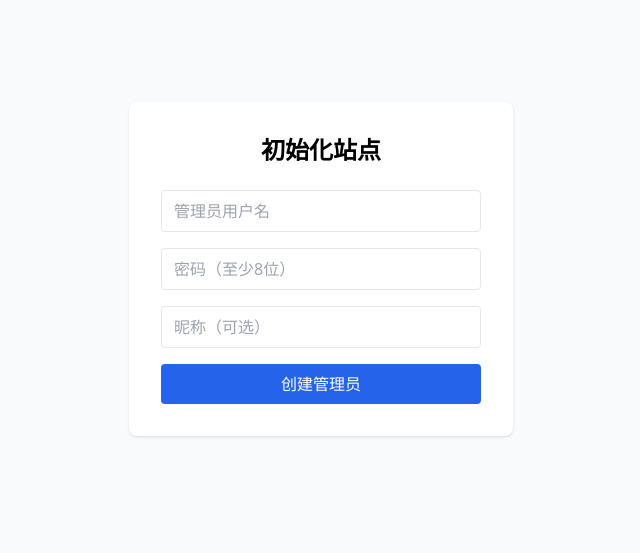
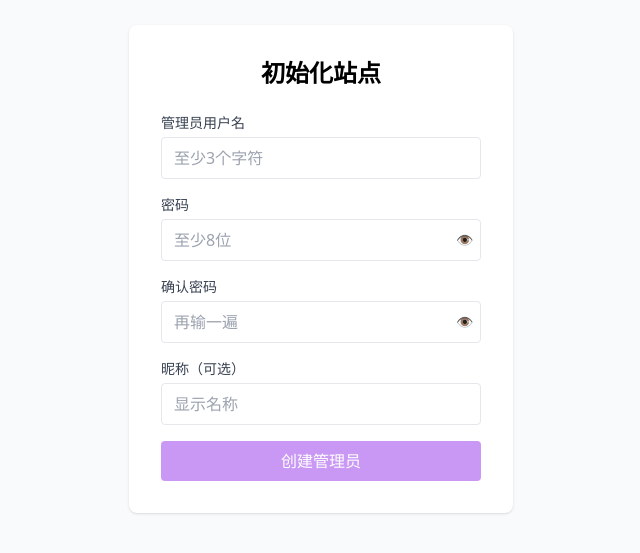
Before and after one commit to joy-cbo/shiguang, a Nuxt app: page /admin/setup in a window 1280 px wide. Shown: the part 131-684 px from the top of the page, without its empty margins (319-959 px from the left). Built offline with nearby package versions, Linux system fonts and the light colour scheme.

Commit message:
feat: setup 页面密码增强 — 二次确认 + 强度条 + 明文/非明文切换

```diff
--- a/pages/admin/setup.vue
+++ b/pages/admin/setup.vue
@@ -3,12 +3,52 @@
     <div class="w-full max-w-sm bg-white dark:bg-gray-800 rounded-lg shadow p-8">
       <h1 class="text-2xl font-bold text-center mb-6">初始化站点</h1>
       <form @submit.prevent="doSetup" class="space-y-4">
-        <input v-model="username" placeholder="管理员用户名" class="w-full border rounded px-3 py-2 dark:bg-gray-700 dark:border-gray-600" required />
-        <input v-model="password" type="password" placeholder="密码（至少8位）" class="w-full border rounded px-3 py-2 dark:bg-gray-700 dark:border-gray-600" required />
-        <input v-model="nickname" placeholder="昵称（可选）" class="w-full border rounded px-3 py-2 dark:bg-gray-700 dark:border-gray-600" />
+        <!-- 用户名 -->
+        <div>
+          <label class="block text-sm font-medium mb-1 text-gray-700 dark:text-gray-300">管理员用户名</label>
+          <input v-model="username" placeholder="至少3个字符" class="w-full border rounded px-3 py-2 dark:bg-gray-700 dark:border-gray-600" required />
+        </div>
+
+        <!-- 密码 -->
+        <div>
+          <label class="block text-sm font-medium mb-1 text-gray-700 dark:text-gray-300">密码</label>
+          <div class="relative">
+            <input :type="showPwd ? 'text' : 'password'" v-model="password" placeholder="至少8位" class="w-full border rounded px-3 py-2 pr-10 dark:bg-gray-700 dark:border-gray-600" required @input="checkStrength" />
+            <button type="button" @click="showPwd = !showPwd" class="absolute right-2 top-1/2 -translate-y-1/2 text-gray-400 hover:text-gray-600 text-sm">
+              {{ showPwd ? '🙈' : '👁' }}
+            </button>
+          </div>
+          <!-- 密码强度 -->
+          <div v-if="password" class="mt-1">
+            <div class="flex gap-1 mb-1">
+              <div v-for="i in 4" :key="i" class="h-1 flex-1 rounded" :class="strengthBarClass(i)" />
+            </div>
+            <p class="text-xs" :class="strengthColor">{{ strengthText }}</p>
+          </div>
+        </div>
+
+        <!-- 确认密码 -->
+        <div>
+          <label class="block text-sm font-medium mb-1 text-gray-700 dark:text-gray-300">确认密码</label>
+          <div class="relative">
+            <input :type="showConfirm ? 'text' : 'password'" v-model="confirmPwd" placeholder="再输一遍" class="w-full border rounded px-3 py-2 pr-10 dark:bg-gray-700 dark:border-gray-600" :class="confirmMismatch ? 'border-red-400' : ''" required />
+            <button type="button" @click="showConfirm = !showConfirm" class="absolute right-2 top-1/2 -translate-y-1/2 text-gray-400 hover:text-gray-600 text-sm">
+              {{ showConfirm ? '🙈' : '👁' }}
+            </button>
+          </div>
+          <p v-if="confirmMismatch" class="text-red-500 text-xs mt-1">两次密码不一致</p>
+        </div>
+
+        <!-- 昵称 -->
+        <div>
+          <label class="block text-sm font-medium mb-1 text-gray-700 dark:text-gray-300">昵称（可选）</label>
+          <input v-model="nickname" placeholder="显示名称" class="w-full border rounded px-3 py-2 dark:bg-gray-700 dark:border-gray-600" />
+        </div>
+
         <p v-if="error" class="text-red-500 text-sm">{{ error }}</p>
         <p v-if="success" class="text-green-500 text-sm">{{ success }}</p>
-        <button type="submit" :disabled="loading" class="w-full bg-blue-600 text-white py-2 rounded hover:bg-blue-700 disabled:opacity-50">
+
+        <button type="submit" :disabled="loading || !canSubmit" class="w-full bg-purple-600 text-white py-2 rounded hover:bg-purple-700 disabled:opacity-50 disabled:cursor-not-allowed">
           {{ loading ? '初始化中...' : '创建管理员' }}
         </button>
       </form>
@@ -21,12 +61,61 @@ definePageMeta({ middleware: undefined, layout: false })
 
 const username = ref('')
 const password = ref('')
+const confirmPwd = ref('')
 const nickname = ref('')
+const showPwd = ref(false)
+const showConfirm = ref(false)
 const error = ref('')
 const success = ref('')
 const loading = ref(false)
 
+// 密码强度
+const strengthScore = ref(0)
+
+function checkStrength() {
+  let score = 0
+  const pwd = password.value
+  if (pwd.length >= 8) score++
+  if (pwd.length >= 12) score++
+  if (/[a-z]/.test(pwd) && /[A-Z]/.test(pwd)) score++
+  if (/\d/.test(pwd)) score++
+  if (/[^a-zA-Z0-9]/.test(pwd)) score++
+  strengthScore.value = Math.min(4, score)
+}
+
+const strengthBarClass = (i: number) => {
+  if (strengthScore.value === 0) return 'bg-gray-200 dark:bg-gray-600'
+  if (i <= strengthScore.value) {
+    if (strengthScore.value <= 2) return 'bg-red-400'
+    if (strengthScore.value === 3) return 'bg-yellow-400'
+    return 'bg-green-400'
+  }
+  return 'bg-gray-200 dark:bg-gray-600'
+}
+
+const strengthText = computed(() => {
+  if (strengthScore.value === 0) return ''
+  if (strengthScore.value <= 1) return '弱 — 太容易被猜到了'
+  if (strengthScore.value === 2) return '一般 — 还可以更强'
+  if (strengthScore.value === 3) return '不错 — 比较安全了'
+  return '强 — 非常安全'
+})
+
+const strengthColor = computed(() => {
+  if (strengthScore.value <= 1) return 'text-red-500'
+  if (strengthScore.value === 2) return 'text-yellow-500'
+  if (strengthScore.value === 3) return 'text-lime-500'
+  return 'text-green-500'
+})
+
+const confirmMismatch = computed(() => confirmPwd.value && confirmPwd.value !== password.value)
+
+const canSubmit = computed(() => {
+  return username.value.length >= 3 && password.value.length >= 8 && strengthScore.value >= 2 && !confirmMismatch.value && confirmPwd.value
+})
+
 async function doSetup() {
+  if (!canSubmit.value) return
   loading.value = true
   error.value = ''
   try {
```
